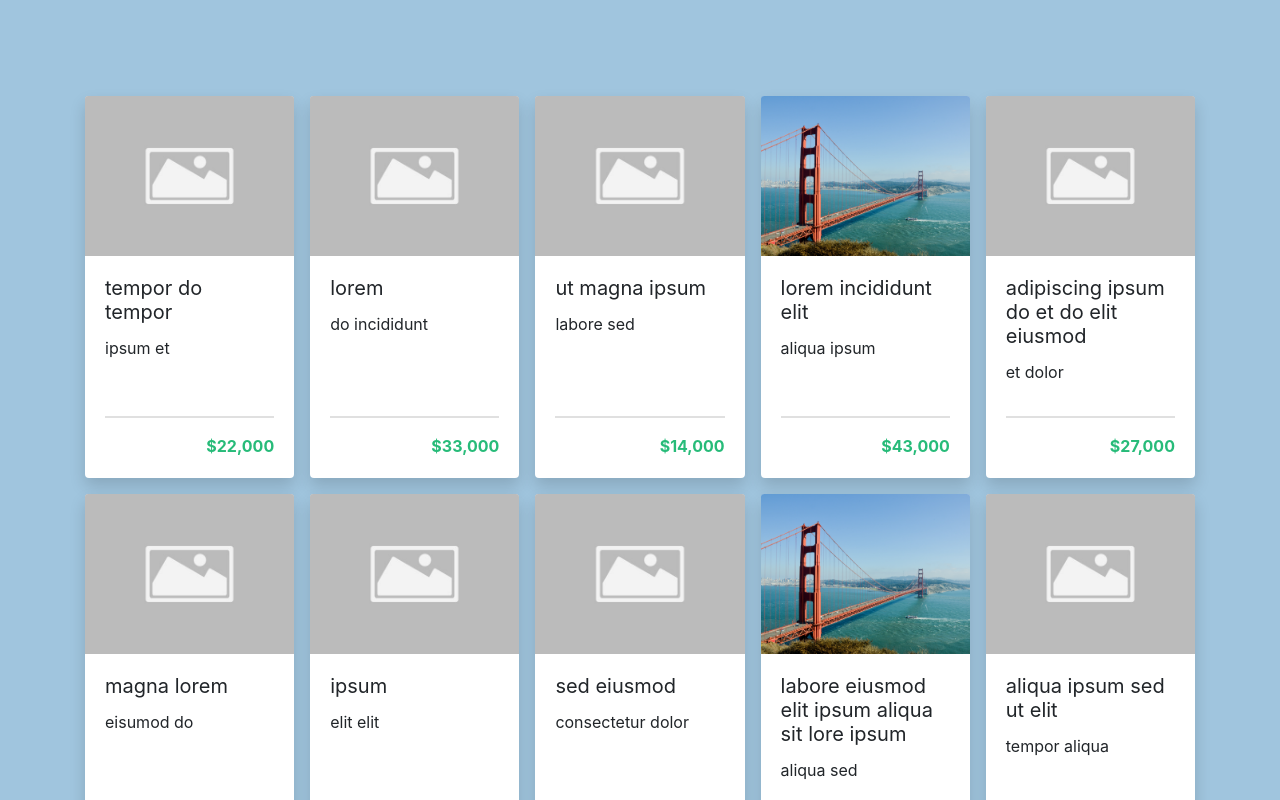
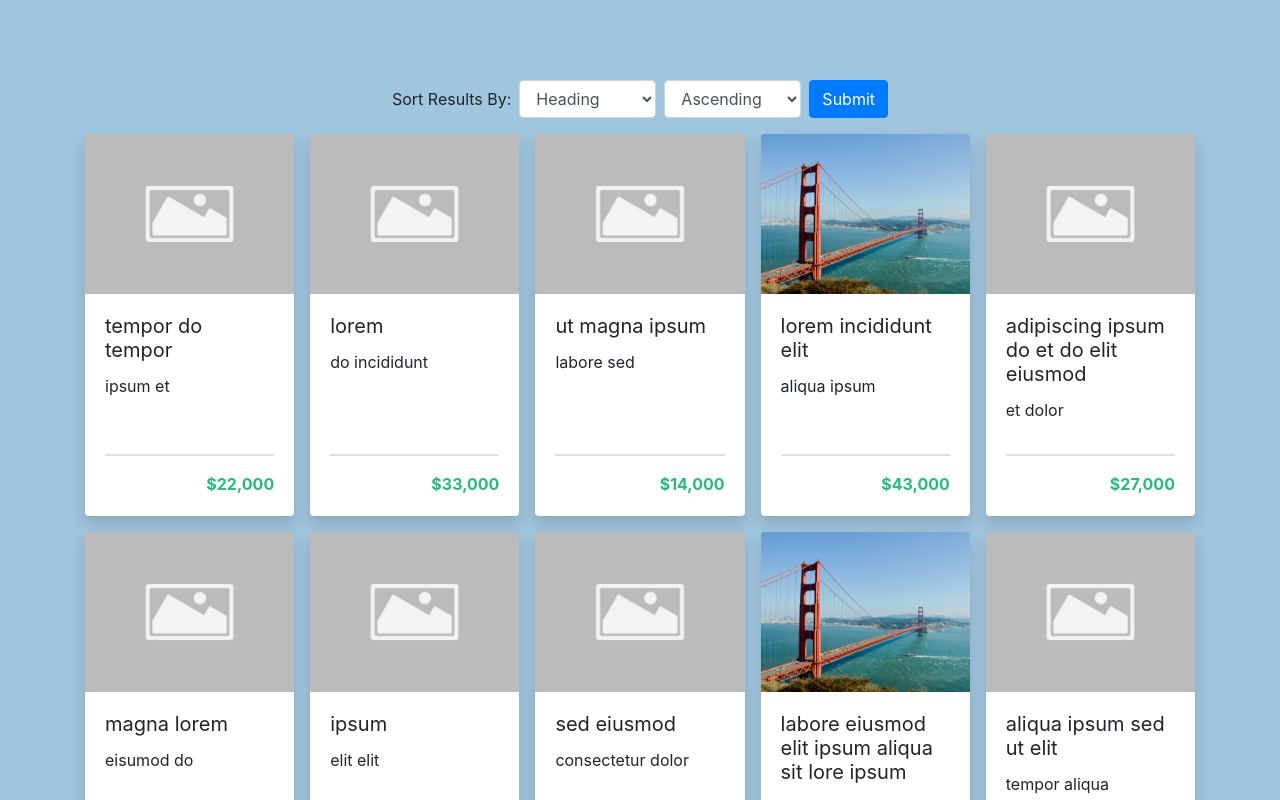
Before and after one commit to wulman16/autotrader-ui, a React (Create React App) app: page / in a window 1280 px wide. Shown: the top 800 px of the page. Built offline with nearby package versions, Linux system fonts and the light colour scheme.

Commit message:
Add sort functionality

```diff
--- a/src/components/App.js
+++ b/src/components/App.js
@@ -1,12 +1,20 @@
 import React, { useState } from "react";
+import SortForm from "./SortForm";
 import CardList from "./CardList";
+import handleSort from "../lib/handleSort";
 const cardData = require("../data/data.json");
 
 const App = () => {
   const [data, setData] = useState(cardData);
 
+  const handleSubmit = (category, order) => {
+    const newData = handleSort([...data], category, order);
+    setData(newData);
+  };
+
   return (
     <div className="container">
+      <SortForm handleSubmit={handleSubmit} />
       <CardList cards={data} />
     </div>
   );
--- /dev/null
+++ b/src/components/SortForm.js
@@ -0,0 +1,43 @@
+import React, { useState } from "react";
+
+const SortForm = ({ handleSubmit }) => {
+  const [category, setCategory] = useState("Heading");
+  const [order, setOrder] = useState("asc");
+
+  const onFormSubmit = (e) => {
+    e.preventDefault();
+    handleSubmit(category, order);
+  };
+
+  return (
+    <div className="row">
+      <form className="form-inline mb-3 mx-auto" onSubmit={onFormSubmit}>
+        <label className="col-form-label mr-2 mb-1 mb-sm-0">
+          Sort Results By:
+        </label>
+        <select
+          className="form-control mr-2 mb-2 mb-sm-0"
+          value={category}
+          onChange={(e) => setCategory(e.target.value)}
+        >
+          <option value="Heading">Heading</option>
+          <option value="Subheading">Subheading</option>
+          <option value="Price">Price</option>
+        </select>
+        <select
+          className="form-control mr-2 mb-2 mb-sm-0"
+          value={order}
+          onChange={(e) => setOrder(e.target.value)}
+        >
+          <option value="asc">Ascending</option>
+          <option value="desc">Descending</option>
+        </select>
+        <button type="submit" className="btn btn-primary mb-2 mb-sm-0">
+          Submit
+        </button>
+      </form>
+    </div>
+  );
+};
+
+export default SortForm;
--- a/src/custom.scss
+++ b/src/custom.scss
@@ -6,7 +6,7 @@ body {
 }
 
 .container {
-  margin-top: 6rem;
+  margin-top: 5rem;
   margin-bottom: 5rem;
 }
 
--- /dev/null
+++ b/src/lib/handleSort.js
@@ -0,0 +1,14 @@
+const handleSort = (data, category, order) => {
+  console.log(order);
+  let result;
+  if (category === "Heading" || category === "Subheading") {
+    result = data.sort((a, b) =>
+      a[category].toLowerCase() > b[category].toLowerCase() ? 1 : -1
+    );
+  } else if (category === "Price") {
+    result = data.sort((a, b) => a.Price - b.Price);
+  }
+  return order === "asc" ? result : result.reverse();
+};
+
+export default handleSort;
```
